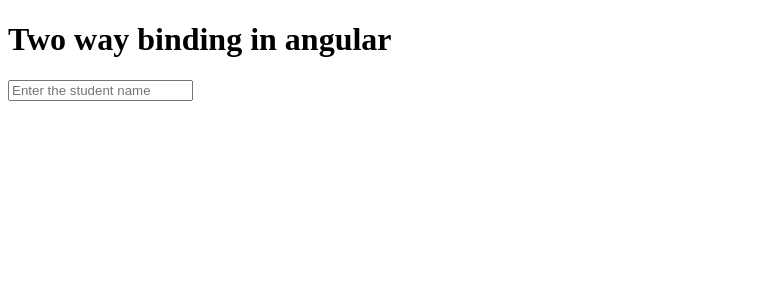
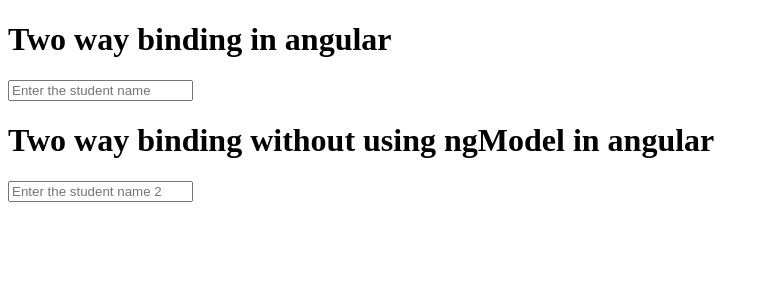
Before and after one commit to ShubhamDev021/Angular_Course, an Angular app: page / in a window 1280 px wide. Shown: the top 300 px of the page, without its empty margins (0-769 px from the left). Built offline with nearby package versions, Linux system fonts and the light colour scheme.

Commit message:
Two way binding without using ngModel in angular - lengthy process

```diff
--- a/src/app/app.component.html
+++ b/src/app/app.component.html
@@ -187,3 +187,8 @@
 
 <input type="text" name="student_name" id="student_name" placeholder="Enter the student name" [(ngModel)]="student_name">
 <h2>{{student_name}}</h2>
+
+
+<h1>Two way binding without using ngModel in angular</h1>
+<input type="text" name="student_name_2" id="student_name_2" placeholder="Enter the student name 2" (input)="updateStudentName($event)">
+<h2>{{student_name_2}}</h2>
--- a/src/app/app.component.ts
+++ b/src/app/app.component.ts
@@ -275,4 +275,16 @@
   //-------------------------------------------
   // two way binding code ends
   //-------------------------------------------
+
+  //-------------------------------------------
+  // two way binding code without ngModel starts
+  //-------------------------------------------
+  student_name_2 = ""
+
+  updateStudentName(event:Event) {
+    this.student_name_2 = (event.target as HTMLInputElement).value;
+  }
+  //-------------------------------------------
+  // two way binding code without ngModel ends
+  //-------------------------------------------
 }
```
Also changed, not shown: src/important.txt.
